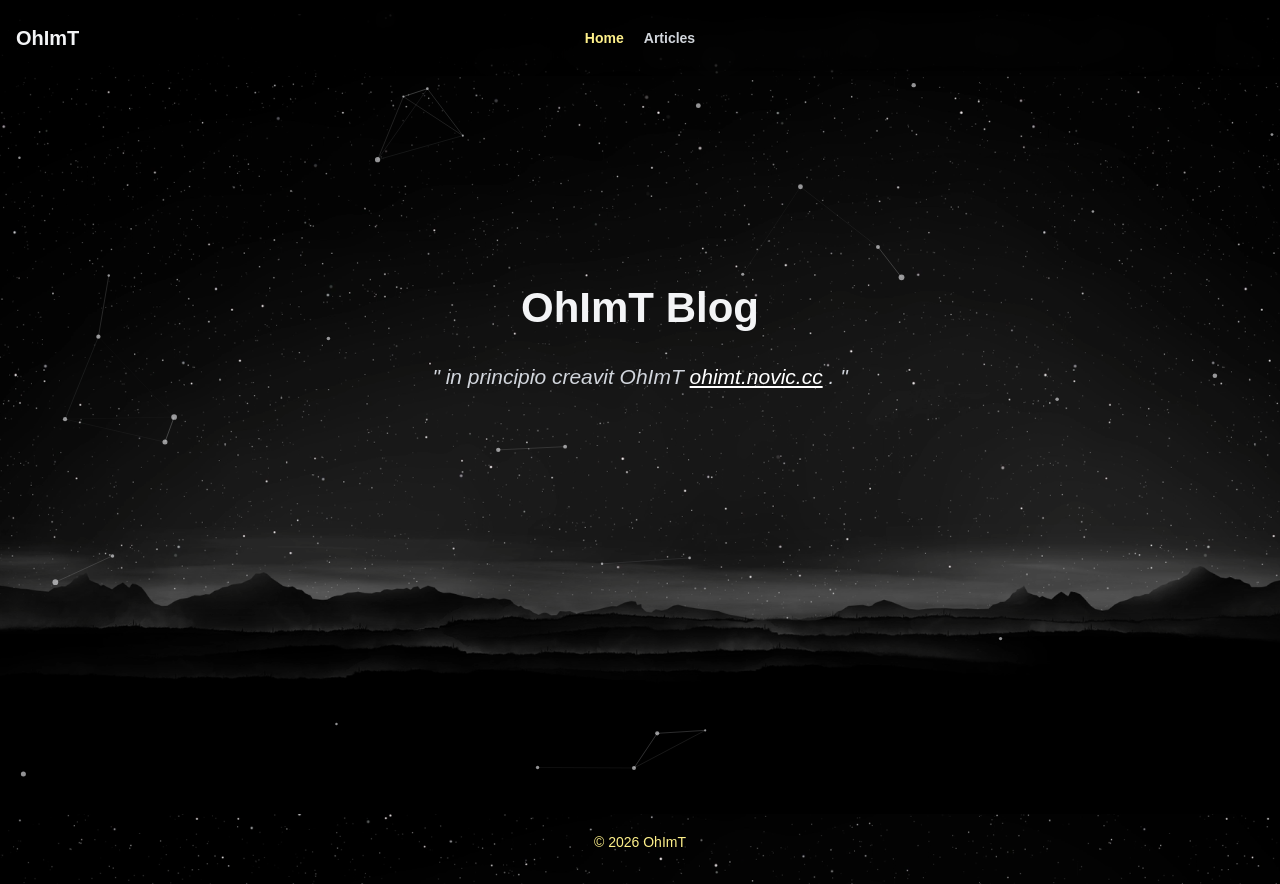
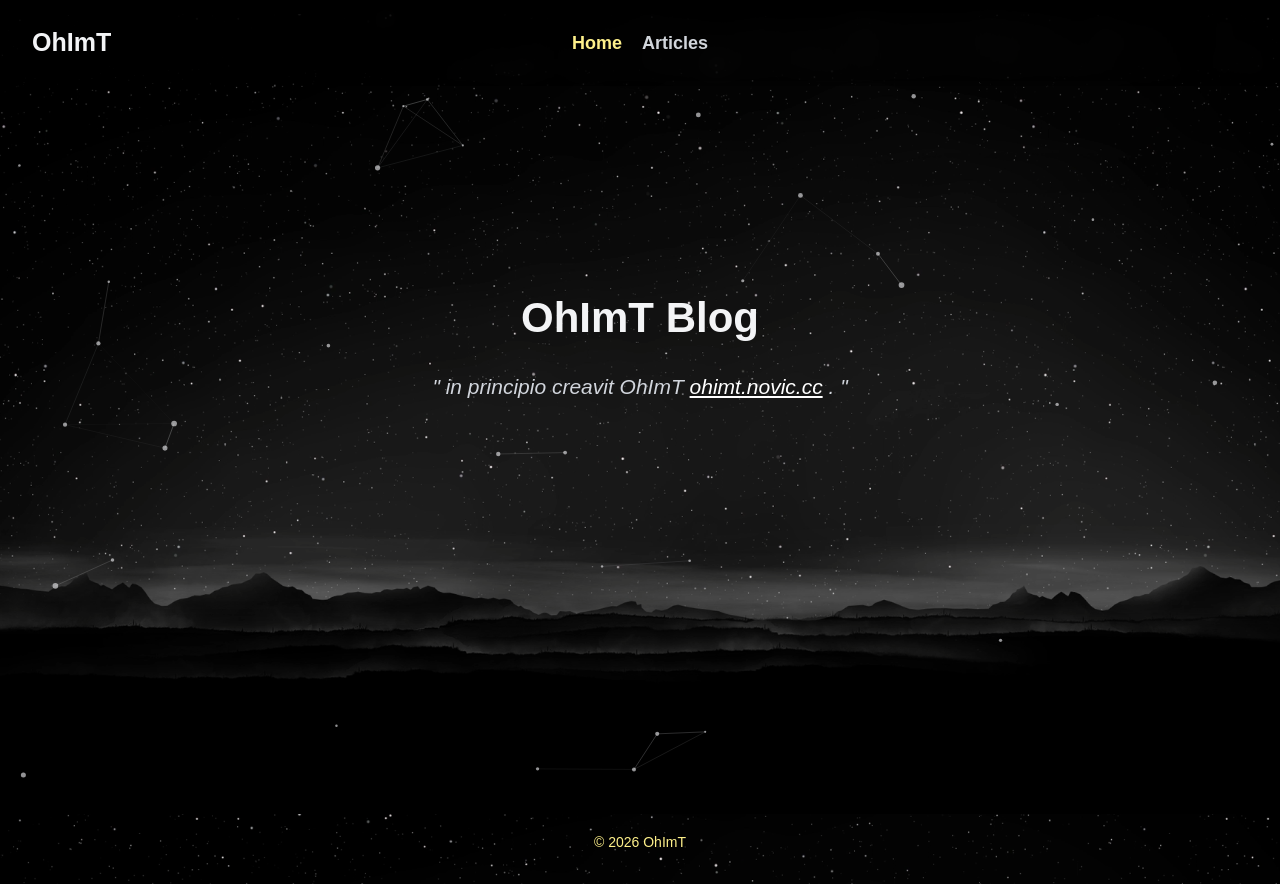
Before and after one commit to TangentCN/OhImTBlog, an Astro site: page / in a window 1280 px wide. Built offline with nearby package versions, Linux system fonts and the light colour scheme; Astro itself is replaced by a stand-in of ours.

Commit message:
header 微调：站名/导航字号加大，hover 用 accent-soft；accent-soft 色值微调

```diff
--- a/src/layouts/BaseLayout.astro
+++ b/src/layouts/BaseLayout.astro
@@ -42,16 +42,16 @@ import { ClientRouter, slide } from "astro:transitions";
       <!-- 毛玻璃 header：sticky 固定在顶、半透明背景 + backdrop-blur，滚动时内容在 header 后模糊 -->
       <header class="sticky top-0 z-20 border-line bg-page/5 backdrop-blur-md">
         <!-- 站名直接靠屏幕最左（不受内容宽度限制） -->
-        <a href="/" class="inline-block px-4 py-6 text-xl font-bold hover:text-accent">OhImT</a>
+        <a href="/" class="inline-block px-8 py-6 text-[25px] font-bold hover:text-accent">OhImT</a>
         <!-- 导航 absolute 相对整个 header（=整行宽度）水平居中，即屏幕正中 -->
-        <nav class="absolute left-1/2 top-1/2 flex -translate-x-1/2 -translate-y-1/2 items-center gap-5 text-sm">
+        <nav class="absolute left-1/2 top-1/2 flex -translate-x-1/2 -translate-y-1/2 items-center gap-5 text-[18px]">
           <a
             href="/"
-            class={currentPath === "/" ? "text-accent font-bold" : "text-soft font-bold hover:text-accent"}
+            class={currentPath === "/" ? "text-accent font-bold" : "text-soft font-bold hover:text-accent-soft"}
           >Home</a>
           <a
             href="/blog/"
-            class={isBlog ? "text-accent font-bold" : "text-soft font-bold hover:text-accent"}
+            class={isBlog ? "text-accent font-bold" : "text-soft font-bold hover:text-accent-soft"}
           >Articles</a>
         </nav>
       </header>
--- a/src/styles/global.css
+++ b/src/styles/global.css
@@ -31,7 +31,7 @@
 
   /* 强调色：高亮/链接/按钮 */
   --color-accent: #fef08a;      /* 强调色（原 yellow-200） */
-  --color-accent-soft: #fef9c3; /* 强调 hover（原 yellow-100） */
+  --color-accent-soft: #fef0aa; /* 强调 hover（原 yellow-100） */
   --color-on-accent: #030712;   /* 强调底上的文字：按钮深字（原 gray-950） */
 }
 
```
